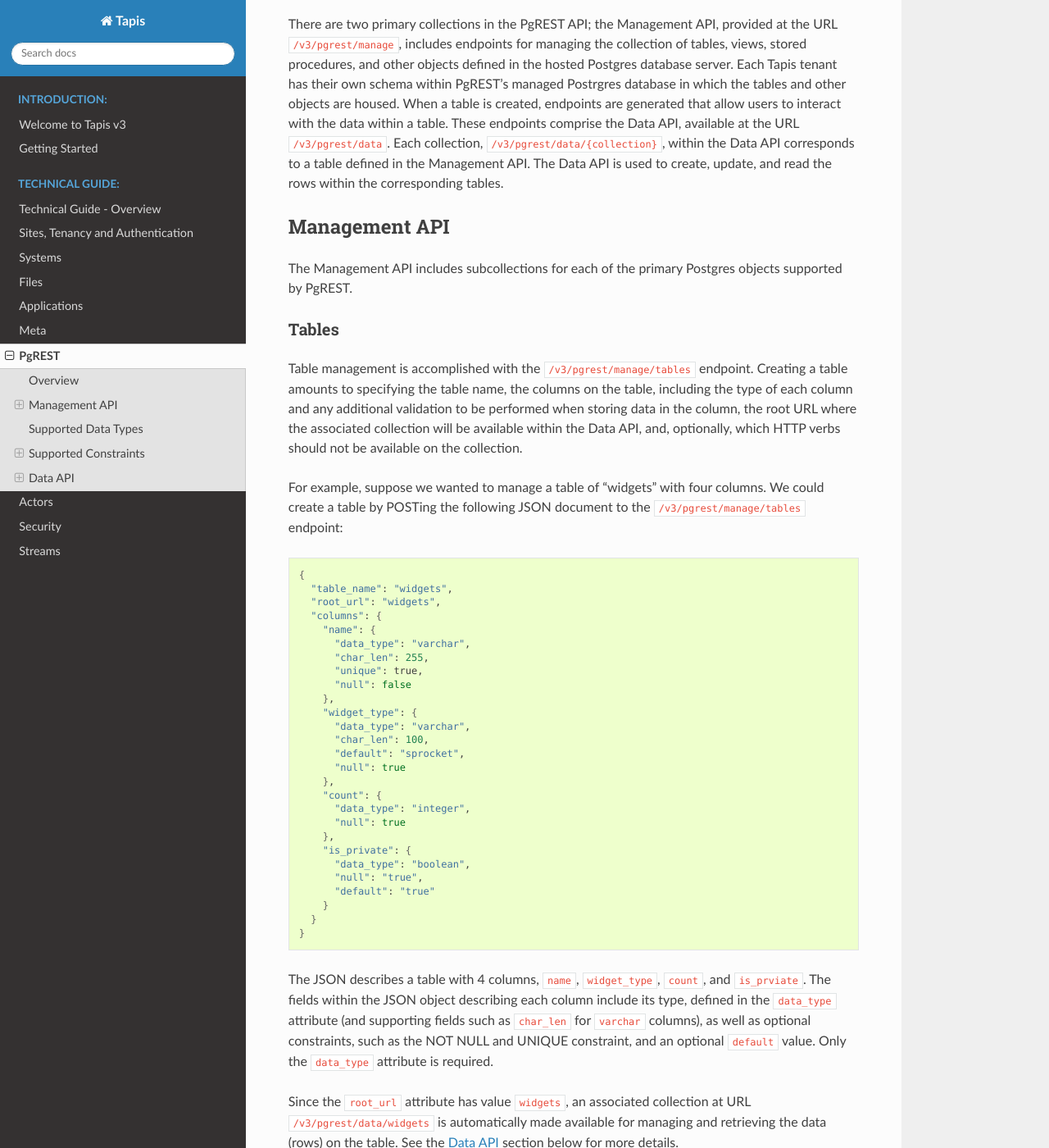
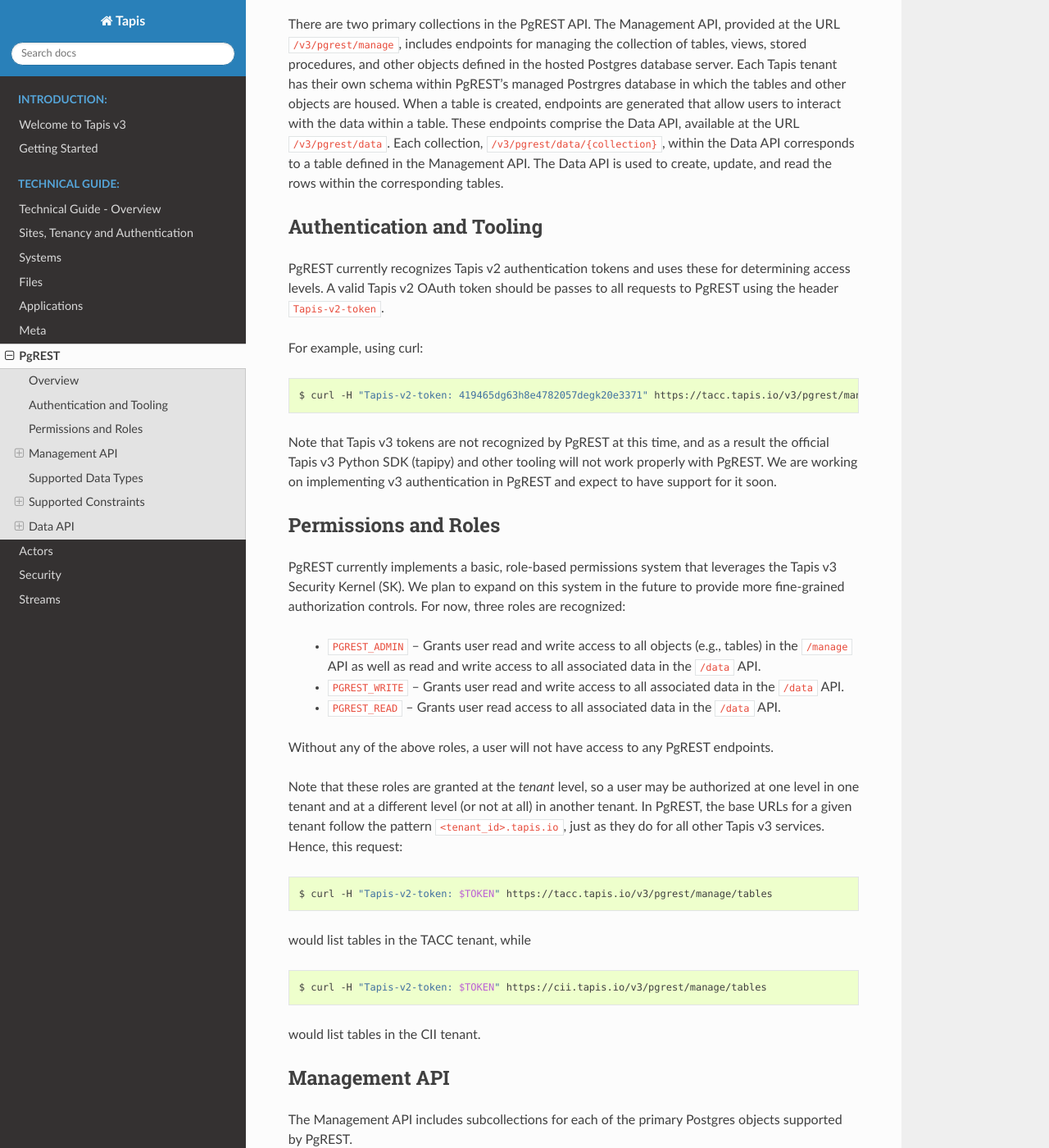
Before and after one commit to tapis-project/documentation, a Sphinx documentation site: the page built from source/technical/pgrest.rst, in a window 1280 px wide and 1400 px high, scrolled down 270 px. Shown: the whole window at 82% size. Built offline with Sphinx 7.4.7 and the Read the Docs theme 2.0.0, drawn with Linux system fonts in a browser that asks for light colours; some of the changed text lies outside the part shown.

Commit message:
add bit on roles and searching.

```diff
--- a/source/technical/pgrest.rst
+++ b/source/technical/pgrest.rst
@@ -11,13 +11,60 @@
 Overview
 --------
 
-There are two primary collections in the PgREST API; the Management API, provided at the URL ``/v3/pgrest/manage``,
+There are two primary collections in the PgREST API. The Management API, provided at the URL ``/v3/pgrest/manage``,
 includes endpoints for managing the collection of tables, views, stored procedures, and other objects defined in the
 hosted Postgres database server. Each Tapis tenant has their own schema within PgREST's managed Postrgres database
 in which the tables and other objects are housed. When a table is created, endpoints are generated that allow users
 to interact with the data within a table. These endpoints comprise the Data API, available at the URL ``/v3/pgrest/data``.
 Each collection, ``/v3/pgrest/data/{collection}``, within the Data API corresponds to a table defined in the Management
 API. The Data API is used to create, update, and read the rows within the corresponding tables.
+
+
+Authentication and Tooling
+--------------------------
+PgREST currently recognizes Tapis v2 authentication tokens and uses these for determining access levels. A valid
+Tapis v2 OAuth token should be passes to all requests to PgREST using the header ``Tapis-v2-token``.
+
+For example, using curl:
+
+.. code-block:: bash
+
+  $ curl -H "Tapis-v2-token: 419465dg63h8e4782057degk20e3371" https://tacc.tapis.io/v3/pgrest/manage/tables
+
+Note that Tapis v3 tokens are not recognized by PgREST at this time, and as a result the official Tapis v3 Python SDK
+(tapipy) and other tooling will not work properly with PgREST. We are working on implementing v3 authentication in
+PgREST and expect to have support for it soon.
+
+
+Permissions and Roles
+---------------------
+PgREST currently implements a basic, role-based permissions system that leverages the Tapis v3 Security Kernel (SK). We
+plan to expand on this system in the future to provide more fine-grained authorization controls. For now, three roles
+are recognized:
+
+  * ``PGREST_ADMIN`` -- Grants user read and write access to all objects (e.g., tables) in the ``/manage`` API
+    as well as read and write access to all associated data in the ``/data`` API.
+  * ``PGREST_WRITE`` -- Grants user read and write access to all associated data in the ``/data`` API.
+  * ``PGREST_READ`` -- Grants user read access to all associated data in the ``/data`` API.
+
+Without any of the above roles, a user will not have access to any PgREST endpoints.
+
+Note that these roles are granted at the *tenant* level, so a user may be authorized at one level in one tenant and at a
+different level (or not at all) in another tenant. In PgREST, the base URLs for a given tenant follow the pattern
+``<tenant_id>.tapis.io``, just as they do for all other Tapis v3 services. Hence, this request:
+
+.. code-block:: bash
+
+  $ curl -H "Tapis-v2-token: $TOKEN" https://tacc.tapis.io/v3/pgrest/manage/tables
+
+would list tables in the TACC tenant, while
+
+.. code-block:: bash
+
+  $ curl -H "Tapis-v2-token: $TOKEN" https://cii.tapis.io/v3/pgrest/manage/tables
+
+would list tables in the CII tenant.
+
 
 Management API
 --------------
@@ -28,7 +75,7 @@
 ^^^^^^
 
 Table management is accomplished with the ``/v3/pgrest/manage/tables`` endpoint. Creating a table amounts to
-specifying the table name, the columns on the table, including the type of each column and any additional validation
+specifying the table name, the columns on the table, including the type of each column, and any additional validation
 to be performed when storing data in the column, the root URL where the associated collection will be available within
 the Data API, and, optionally, which HTTP verbs should not be available on the collection.
 
@@ -128,12 +175,12 @@
 |  X  |  X   |  X  |        | /v3/pgrest/data/widgets                       | List/create widgets; bulk update|
 |     |      |     |        |                                               | multiple widgets.               |
 +-----+------+-----+--------+-----------------------------------------------+---------------------------------+
-|  X  |      |  X  |   X    | /v3/pgrest/data/widgets/{name}                | Get/update/delete a widget by   |
-|     |      |     |        |                                               | name.                           |
+|  X  |      |  X  |   X    | /v3/pgrest/data/widgets/{id}                  | Get/update/delete a widget by   |
+|     |      |     |        |                                               | id.                             |
 +-----+------+-----+--------+-----------------------------------------------+---------------------------------+
 
-Note that the ``name`` column is used for referencing a specific row because it was marked as ``unique`` when the
-table was registered.
+Note that the ``id`` column is used for referencing a specific row. Currently, PgREST generates this column
+automatically for each table, but the semantics around this will be changed in a future release.
 
 
 Creating a Row
@@ -160,7 +207,7 @@
 
 .. code-block:: bash
 
-  $ curl -H "Content-type: application/json" -d "@new_row.json" https://<tenant>.tapis.io/v3/pgrest/data/widgets
+  $ curl -H "tapis-v2-token: $TOKEN" -H "Content-type: application/json" -d "@new_row.json" https://<tenant>.tapis.io/v3/pgrest/data/widgets
 
 
 
@@ -183,7 +230,7 @@
 
 .. code-block:: bash
 
-  $ curl -H "Content-type: application/json" -d "@update_row.json" https://<tenant>.tapis.io/v3/pgrest/data/widgets/example-widget
+  $ curl -H "tapis-v2-token: $TOKEN" -H "Content-type: application/json" -d "@update_row.json" https://<tenant>.tapis.io/v3/pgrest/data/widgets/example-widget
 
 Note that since only the ``count`` field is provided in the PUT request body, that is the only column that will be
 modified.
@@ -213,7 +260,7 @@
 
 .. code-block:: bash
 
-  $ curl -H "Content-type: application/json" -d "@update_rows.json" https://<tenant>.tapis.io/v3/pgrest/data/widgets
+  $ curl -H "tapis-v2-token: $TOKEN" -H "Content-type: application/json" -d "@update_rows.json" https://<tenant>.tapis.io/v3/pgrest/data/widgets
 
 
 
@@ -268,3 +315,118 @@
 +-----------+---------------------+---------------------------------+
 
 *Todo... Full table coming soon*
+
+
+Retrieving Rows
+^^^^^^^^^^^^^^^
+
+To retrieve data from the ``/data`` API, make an HTTP GET request to the associated URL; an HTTP GET to
+``/v3/pgrest/data/{root_url}`` will retrieve all rows on the associated table, while an HTTP GET to
+``/v3/pgrest/data/{root_url}/{id}`` will retrieve the individual row.
+
+For example,
+
+.. code-block:: bash
+
+  $ curl -H "tapis-v2-token: $TOKEN" https://dev.tapis.io/v3/pgrest/data/init
+
+retrieves all rows of the table "init":
+
+.. code-block:: bash
+
+    [
+      {
+        "initial_table_id": 1,
+        "col_one": "col 1 value",
+        "col_two": 3,
+        "col_three": 8,
+        "col_four": false,
+        "col_five": null
+      },
+      {
+        "initial_table_id": 2,
+        "col_one": "val",
+        "col_two": 5,
+        "col_three": 9,
+        "col_four": true,
+        "col_five": "hi there"
+      },
+      {
+        "initial_table_id": 3,
+        "col_one": "value",
+        "col_two": 7,
+        "col_three": 9,
+        "col_four": true,
+        "col_five": "hi there again"
+      }
+    ]
+
+while the following curl:
+
+.. code-block:: bash
+
+  $ curl -H "tapis-v2-token: $TOKEN" https://dev.tapis.io/v3/pgrest/data/init/3
+
+retrieves just the row with id "3":
+
+.. code-block:: bash
+
+      {
+        "initial_table_id": 3,
+        "col_one": "value",
+        "col_two": 7,
+        "col_three": 9,
+        "col_four": true,
+        "col_five": "hi there again"
+      }
+
+We can also search for specific rows using a ``where`` query parameter appended to the ``/v3/pgrest/data/{root_url}``
+endpoint. The ``where`` query parameter takes the form ``where_<column>=<value>``. For instance with the above example,
+we can search for all records where "col_four" equals ``true`` with the following:
+
+.. code-block:: bash
+
+  $ curl -H "tapis-v2-token: $TOKEN" https://dev.tapis.io/v3/pgrest/data/init?where_col_four=true
+
+    [
+      {
+        "initial_table_id": 2,
+        "col_one": "val",
+        "col_two": 5,
+        "col_three": 9,
+        "col_four": true,
+        "col_five": "hi there"
+      },
+      {
+        "initial_table_id": 3,
+        "col_one": "value",
+        "col_two": 7,
+        "col_three": 9,
+        "col_four": true,
+        "col_five": "hi there again"
+      }
+    ]
+
+and similarly, we can search for records where "col_4" equals ``false``
+
+.. code-block:: bash
+
+  $ curl -H "tapis-v2-token: $TOKEN" https://dev.tapis.io/v3/pgrest/data/init?where_col_four=true
+
+    [
+      {
+        "initial_table_id": 1,
+        "col_one": "col 1 value",
+        "col_two": 3,
+        "col_three": 8,
+        "col_four": false,
+        "col_five": null
+      }
+    ]
+
+Note that the result is alywas a JSON list, even if zero or one record are found:
+
+.. code-block:: bash
+
+  $ curl -H "tapis-v2-token: $TOKEN" https://dev.tapis.io/v3/pgrest/data/init?where_col_two=2
+    []
```
